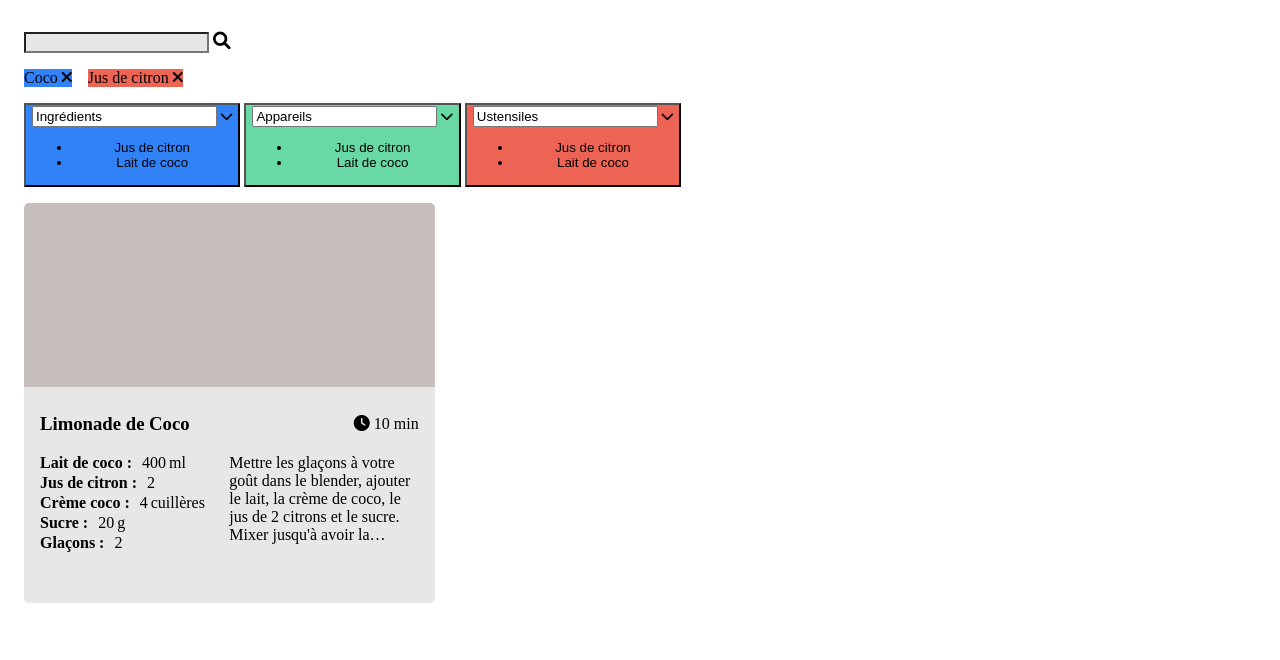
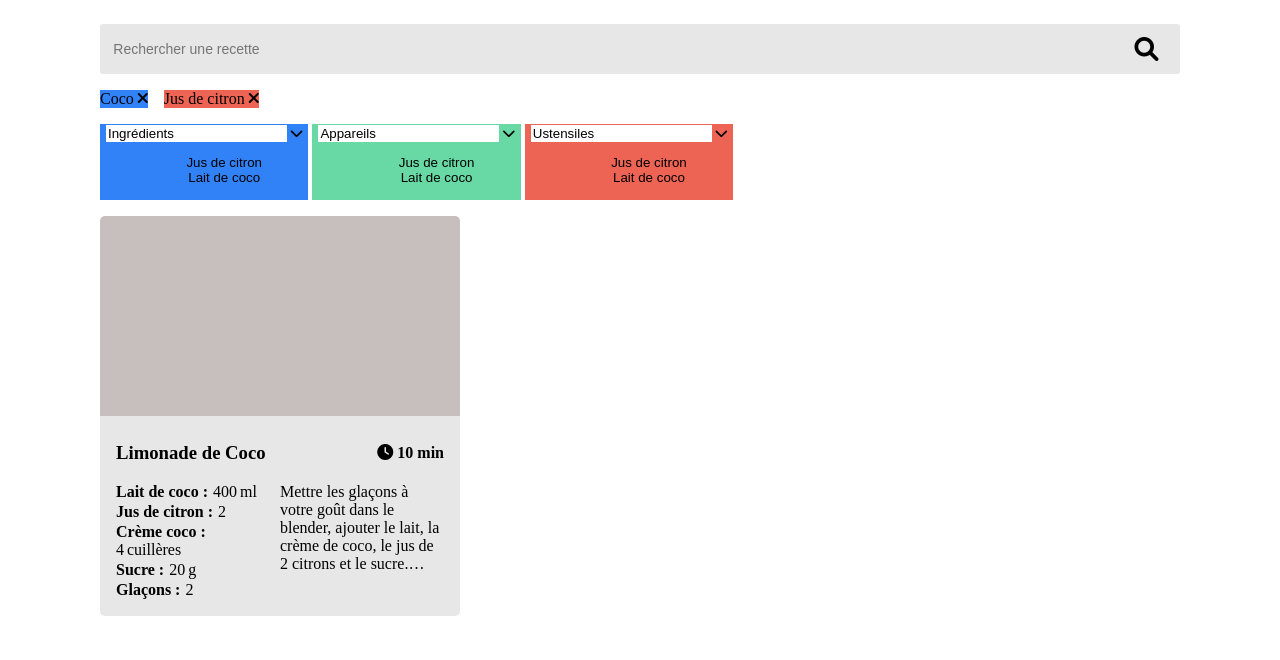
Before and after one commit to f4b4nd/FabienAndria_7_14032022, a plain HTML site: page index.html in a window 1280 px wide. Shown: the part 140-800 px from the top of the page. Drawn offline with Linux system fonts and the light colour scheme.

Commit message:
style for search-bar ok

```diff
--- a/index.html
+++ b/index.html
@@ -19,7 +19,7 @@
     <main>
 
         <div class="search-bar">
-            <input type="text" class="search-bar__input">
+            <input type="text" class="search-bar__input" placeholder="Rechercher une recette">
             <span class="search-bar__icon">
                 <i class="fas fa-search"> </i>
             </span>
@@ -101,49 +101,49 @@
 
                     <div class="card__body__text">
 
-                        <div class="ingredients">
+                        <ul class="ingredients">
 
-                            <div class="ingredient">
+                            <li class="ingredient">
                                 <span class="ingredient__label"> Lait de coco : </span>
                                 <span class="ingredient__quantity">
                                     <span class="ingredient__quantity-value"> 400 </span>
                                     <span class="ingredient__quantity-unit"> ml</span>
                                 </span>
-                            </div>  <!--.ingredient -->
+                            </li>  <!--.ingredient -->
 
-                            <div class="ingredient">
+                            <li class="ingredient">
                                 <span class="ingredient__label"> Jus de citron : </span>
                                 <span class="ingredient__quantity">
                                     <span class="ingredient__quantity-value"> 2 </span>
                                     <span class="ingredient__quantity-unit"></span>
                                 </span>
-                            </div>  <!--.ingredient -->
+                            </li>  <!--.ingredient -->
 
-                            <div class="ingredient">
+                            <li class="ingredient">
                                 <span class="ingredient__label"> Crème coco : </span>
                                 <span class="ingredient__quantity">
                                     <span class="ingredient__quantity-value"> 4 </span>
                                     <span class="ingredient__quantity-unit"> cuillères</span>
                                 </span>
-                            </div>  <!--.ingredient -->
+                            </li>  <!--.ingredient -->
 
-                            <div class="ingredient">
+                            <li class="ingredient">
                                 <span class="ingredient__label"> Sucre : </span>
                                 <span class="ingredient__quantity">
                                     <span class="ingredient__quantity-value"> 20 </span>
                                     <span class="ingredient__quantity-unit"> g</span>
                                 </span>
-                            </div>  <!--.ingredient -->
+                            </li>  <!--.ingredient -->
 
-                            <div class="ingredient">
+                            <li class="ingredient">
                                 <span class="ingredient__label"> Glaçons : </span>
                                 <span class="ingredient__quantity">
                                     <span class="ingredient__quantity-value"> 2 </span>
                                     <span class="ingredient__quantity-unit"></span>
                                 </span>
-                            </div>  <!--.ingredient -->
+                            </li>  <!--.ingredient -->
 
-                        </div> <!--.ingredients -->
+                        </ul> <!--.ingredients -->
 
                         <div class="description">
                             <p> Mettre les glaçons à votre goût dans le blender, ajouter le lait, la crème de coco, le jus de 2 citrons et le sucre. Mixer jusqu'à avoir la consistence désirée </p>
--- a/styles/_card.scss
+++ b/styles/_card.scss
@@ -1,11 +1,15 @@
 
 .card {
-    display: flex;
-    flex-direction: column;
+
     height: 400px;
     min-width: 320px;
     border-radius: 5px;
     overflow: hidden;
+
+    display: flex;
+    flex-direction: column;
+
+}
 
 .card__image {
     flex: 1;
@@ -22,6 +26,10 @@
     display: flex;
     justify-content: space-between;
     align-items: center;
+
+    .recipe-time__value {
+        font-weight: bold;
+    }
 }
 
 .card__body__text {
@@ -29,7 +37,7 @@
     display: flex;
     column-gap: 10px;
 
-        .ingredients {
+    ul.ingredients {
         flex: 1;
 
         display: flex;
@@ -43,7 +51,7 @@
 
 }
 
-    .description p {
+.card__body__text .description p {
     margin: 0;
 
     display: -webkit-box;
@@ -54,11 +62,16 @@
 }
 
 
-    .ingredient {
+.card__body__text ul.ingredients {
+    margin: 0;
+    padding: 0;
+
+    li.ingredient {
+
         display: flex;
         flex-wrap: wrap;
         justify-content: flex-start;
-        column-gap: 10px;
+        column-gap: 5px;
 
         .ingredient__label {
             font-weight: bold;
--- a/styles/_constants.scss
+++ b/styles/_constants.scss
@@ -3,3 +3,10 @@ $green: #68D9A4 ;
 $red : #ED6454 ;
 $light-grey : #E7E7E7 ;
 $dark-grey : #C7BEBE ;
+
+
+// BREAKPOINTS
+$lg-minwidth : 992px;
+$md-maxwidth : $lg-minwidth - 1px;
+$md-minwidth : 768px;
+$sm-maxwidth : $md-minwidth - 1px;
--- /dev/null
+++ b/styles/_reset.scss
@@ -0,0 +1,36 @@
+/*RESET*/
+
+html, body {
+    margin: 0;
+    padding: 0;
+}
+
+html {
+    box-sizing: border-box;
+}
+
+*, *:before, *:after {
+    box-sizing: inherit;
+}
+
+
+ul {
+    list-style-type: none;
+}
+
+a {
+    text-decoration: none;
+    color: black;
+
+    &:hover {
+        cursor: pointer;
+    }
+}
+
+input {
+    border: none;
+}
+
+button {
+    border: none;
+}
--- a/styles/_search-bar.scss
+++ b/styles/_search-bar.scss
@@ -1,10 +1,34 @@
 .search-bar {
+    width : 100%;
 
-    input {
+    position: relative;
+    height: 50px;
+
+    .search-bar__input {
+        width : 100%;
+        height: 100%;
+
         background-color: $light-grey ;
+        border-radius: 3px;
+        padding: 0 1em;
+
+        &::-webkit-input-placeholder {
+            font-size: 14px;
+        }
+
+        &::-moz-placeholder {
+            font-size: 14px;
+        }
+
+    }
+
+    .search-bar__icon {
+        position: absolute;
+        top: 25%;
+        right: 2%;
     }
 
     .fa-search {
-        font-size: 1.1em;
+        font-size: 1.5em;
     }
 }
--- a/styles/index.scss
+++ b/styles/index.scss
@@ -1,3 +1,4 @@
+@import "reset" ;
 @import "constants" ;
 @import "card" ;
 @import "dropdown" ;
@@ -23,7 +24,7 @@ header {
 }
 
 main {
-    margin: 2em 1em;
+    margin: 2em 100px;
     display: flex;
     flex-direction: column;
     row-gap: 1em;
@@ -37,7 +38,18 @@ main {
 }
 
 .cards {
-    margin: auto;
     display: grid;
     grid-template-columns: repeat(3, 1fr);
 }
+
+
+@media screen and (max-width: $sm-maxwidth) {
+    main {
+        margin: 2em 1em;
+    }
+
+    .cards {
+        grid-template-columns: 1fr;
+    }
+
+}
```
Also changed, not shown: styles/index.css, 1 other file. Lines whose indentation alone changed are shown as unchanged.
